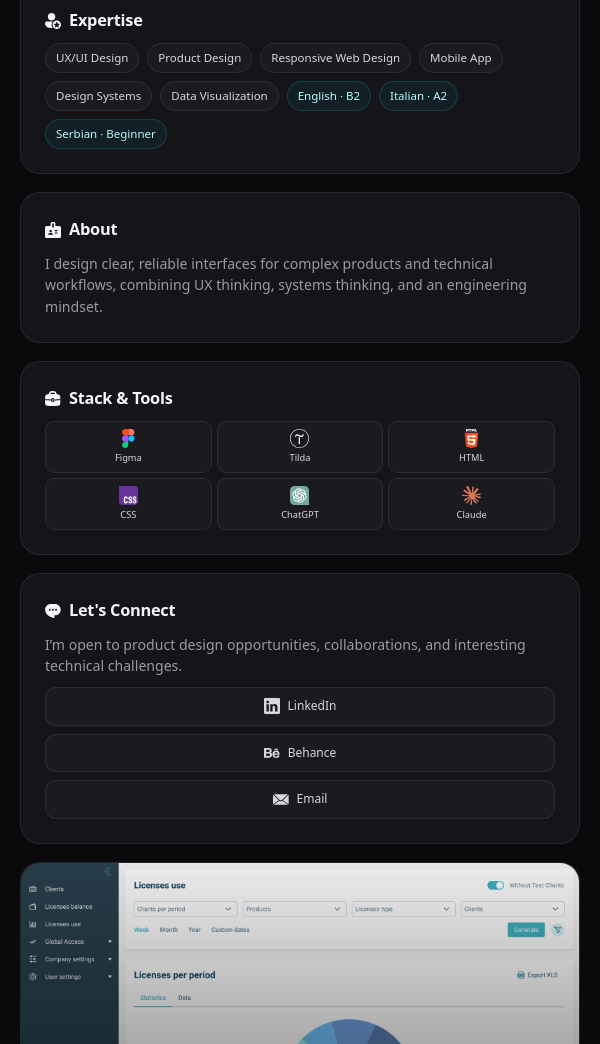
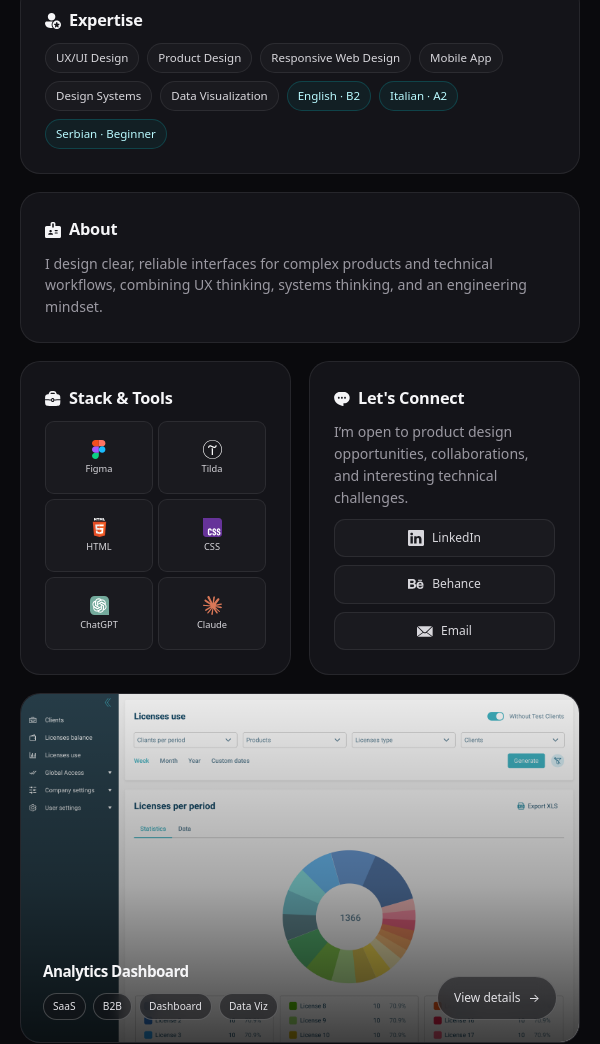
Before and after one commit to LebedevaDaria/portfolio, a website built with Vite: page index.html in a window 600 px wide. Shown: the part 720-1764 px from the top of the page. Built offline with nearby package versions, Linux system fonts and the light colour scheme.

Commit message:
Улучшила адаптивность от 600 для ячеек Стэка и Контактов

```diff
--- a/styles.css
+++ b/styles.css
@@ -1136,6 +1136,7 @@ img {
     grid-template-columns: 1fr;
   }
 
+  /* Preferences */
   .preferences-card {
     display: grid;
     grid-template-columns: 1fr;
@@ -1158,12 +1159,50 @@ img {
     width: 100%;
   }
 
+
+  /* Learning и Expertise — на всю ширину */
   .learning-card,
-  .expertise-card,
-  .stack-card,
-  .contact-card {
+  .expertise-card {
     grid-column: 1 / -1;
   }
+
+
+  /* Правая часть */
+  .intro-side {
+    display: grid;
+    grid-template-columns: repeat(2, minmax(0, 1fr));
+    grid-template-areas:
+      "about about"
+      "stack contact";
+    gap: 18px;
+    align-items: stretch;
+  }
+
+  .about-card {
+    grid-area: about;
+  }
+
+  .stack-card {
+  grid-area: stack;
+
+  display: flex;
+  flex-direction: column;
+}
+
+  .contact-card {
+    grid-area: contact;
+  }
+
+
+  /* В половинной Stack-карточке 3 колонки уже тесноваты */
+  .stack-grid {
+  flex: 1;
+
+  grid-template-columns: repeat(2, minmax(0, 1fr));
+  grid-auto-rows: 1fr;
+
+  align-items: stretch;
+}
 }
 
 @media (max-width: 460px) {
```
